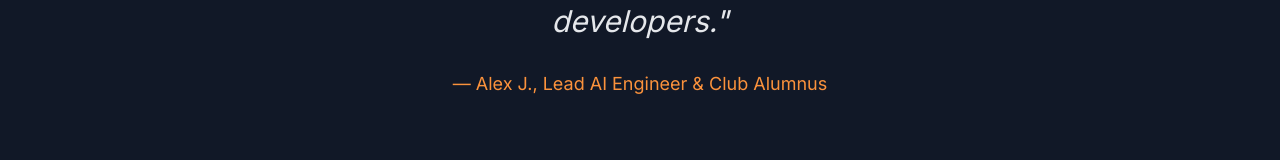
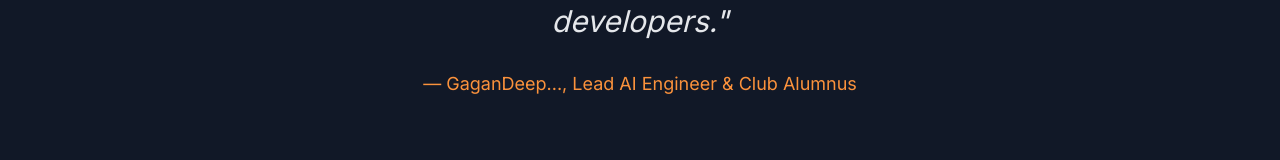
Before and after one commit to Krish024-git/codingninjaclub.home, a plain HTML site: page newhome.html in a window 1280 px wide. Shown: the part 1561-1721 px from the top of the page. Drawn offline with nearby package versions, Linux system fonts and the light colour scheme.

Commit message:
Update newhome.html

```diff
--- a/newhome.html
+++ b/newhome.html
@@ -172,7 +172,7 @@
                 </p>
                 <!-- Footer text color changed to Orange -->
                 <footer class="text-lg font-medium text-orange-400">
-                    — Alex J., Lead AI Engineer & Club Alumnus
+                    — GaganDeep..., Lead AI Engineer & Club Alumnus
                 </footer>
             </blockquote>
         </div>
```
